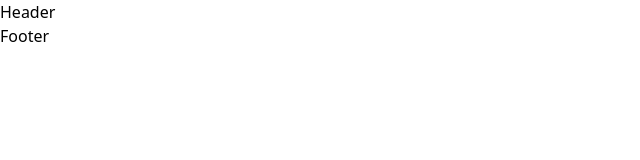
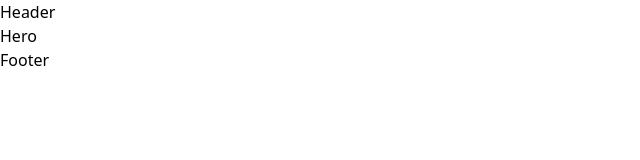
Before and after one commit to mehedihasan-ofc/house-hunter-client, a React app: page / in a window 1280 px wide. Shown: the top 160 px of the page, without its empty margins (0-640 px from the left). Built offline with nearby package versions, Linux system fonts and the light colour scheme; the HTML template or start-up script is replaced by a standard one.

Commit message:
Added home route and MainLayout

```diff
--- /dev/null
+++ b/src/pages/Auth/Login/Login.jsx
@@ -0,0 +1,11 @@
+import React from 'react';
+
+const Login = () => {
+    return (
+        <div>
+            Login
+        </div>
+    );
+};
+
+export default Login;
--- /dev/null
+++ b/src/pages/Auth/Register/Register.jsx
@@ -0,0 +1,11 @@
+import React from 'react';
+
+const Register = () => {
+    return (
+        <div>
+            Register
+        </div>
+    );
+};
+
+export default Register;
--- /dev/null
+++ b/src/pages/Home/Hero/Hero.jsx
@@ -0,0 +1,11 @@
+import React from 'react';
+
+const Hero = () => {
+    return (
+        <div>
+            Hero
+        </div>
+    );
+};
+
+export default Hero;
--- /dev/null
+++ b/src/pages/Home/Home/Home.jsx
@@ -0,0 +1,12 @@
+import React from 'react';
+import Hero from '../Hero/Hero';
+
+const Home = () => {
+    return (
+        <>
+            <Hero />
+        </>
+    );
+};
+
+export default Home;
```
Also changed, not shown: src/routes/Router.jsx (+17 -0 lines).
